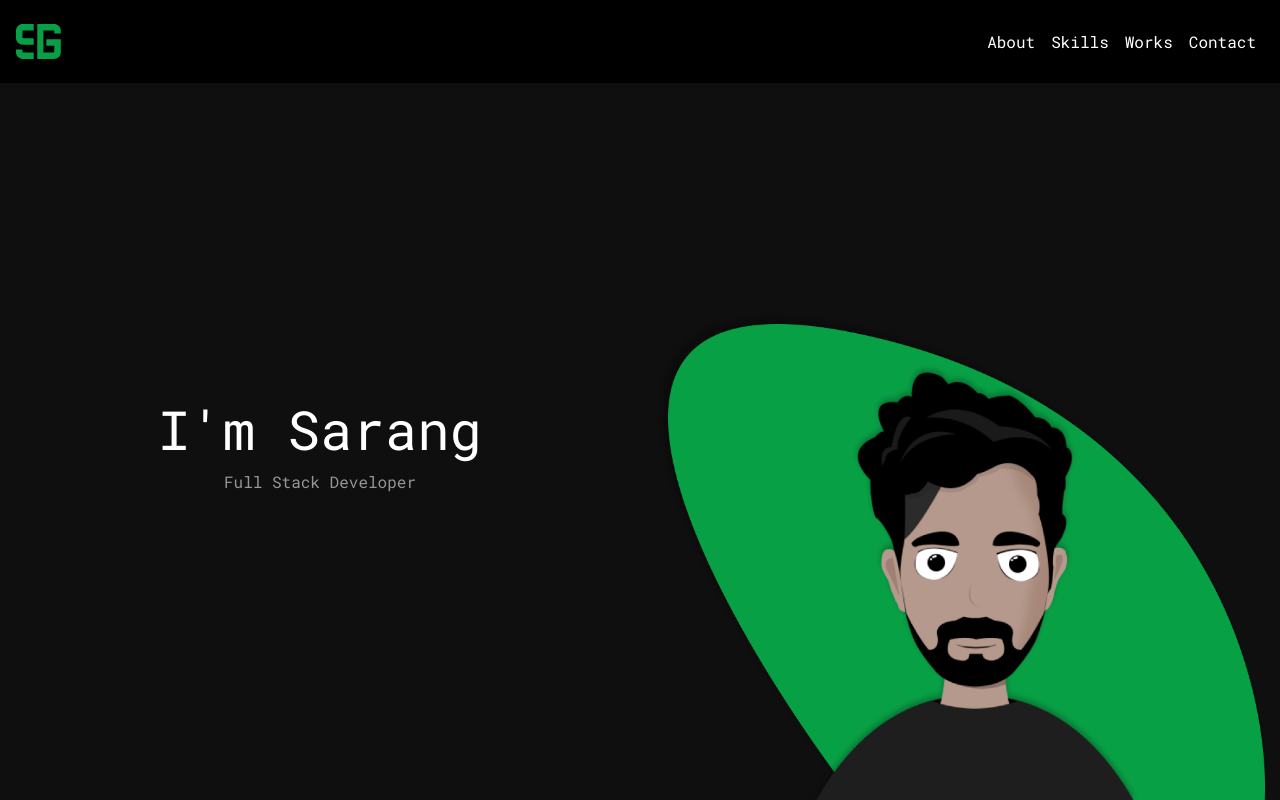
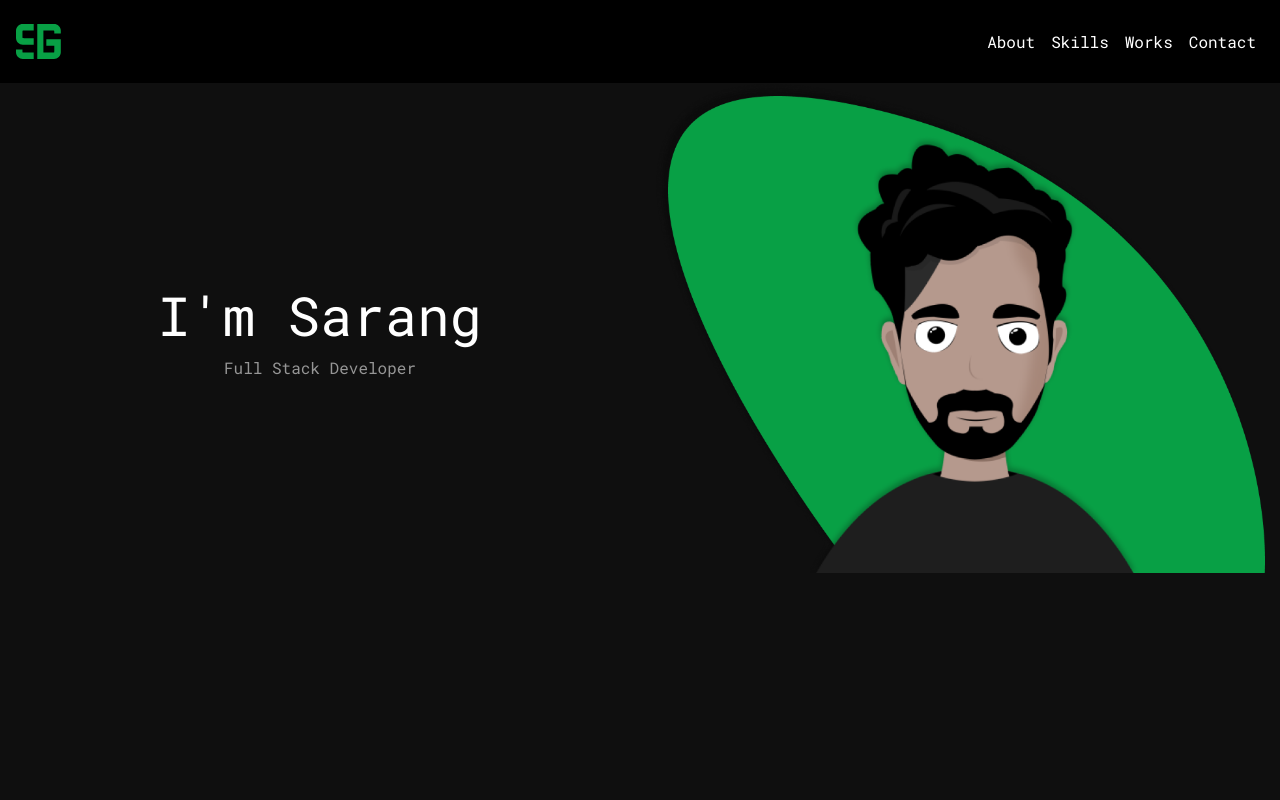
Before and after one commit to sarangnx/sarangnx.github.io, a Vue app: page / in a window 1280 px wide. Built offline with nearby package versions, Linux system fonts and the light colour scheme.

Commit message:
removed flex grow

```diff
--- a/src/assets/scss/init.scss
+++ b/src/assets/scss/init.scss
@@ -23,10 +23,6 @@ body {
 #app {
     display: flex;
     flex-direction: column;
-
-    main {
-        flex-grow: 1;
-    }
 }
 
 .text-white {
```
